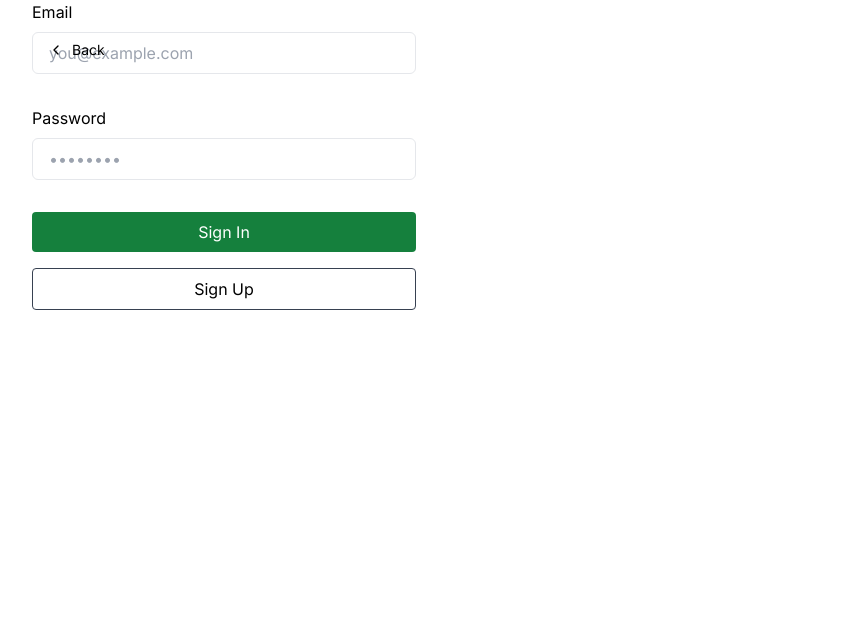
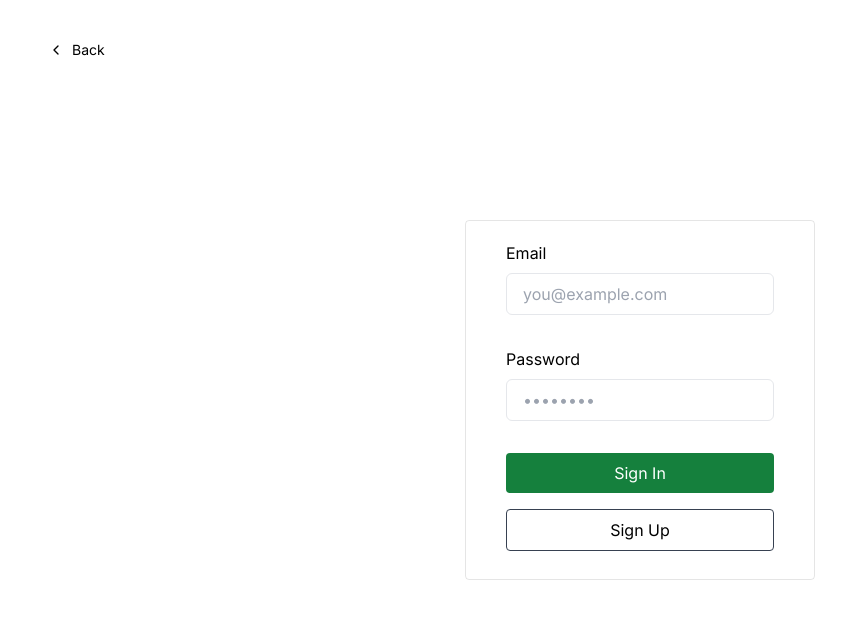
Before and after one commit to Lewisjohnward/tabata-timer, a Next.js app: page /login in a window 1280 px wide. Shown: the top 618 px of the page, without its empty margins (0-846 px from the left). Built offline with nearby package versions, Linux system fonts and the light colour scheme.

Commit message:
login page

```diff
--- a/src/app/login/page.tsx
+++ b/src/app/login/page.tsx
@@ -1,9 +1,10 @@
-import Link from 'next/link'
-import Messages from './messages'
+import Link from "next/link";
+import Messages from "./messages";
 
 export default function Login() {
   return (
-    <div className="flex-1 flex flex-col w-full px-8 sm:max-w-md justify-center gap-2">
+    <div className="h-screen flex justify-center items-center">
+      <div className="border border-black/10 px-10 py-5 rounded">
         <Link
           href="/"
           className="absolute left-8 top-8 py-2 px-4 rounded-md no-underline text-foreground bg-btn-background hover:bg-btn-background-hover flex items-center group text-sm"
@@ -21,7 +22,7 @@ export default function Login() {
             className="mr-2 h-4 w-4 transition-transform group-hover:-translate-x-1"
           >
             <polyline points="15 18 9 12 15 6" />
-        </svg>{' '}
+          </svg>{" "}
           Back
         </Link>
 
@@ -61,5 +62,6 @@ export default function Login() {
           <Messages />
         </form>
       </div>
-  )
+    </div>
+  );
 }
```
Lines whose indentation alone changed are shown as unchanged.
